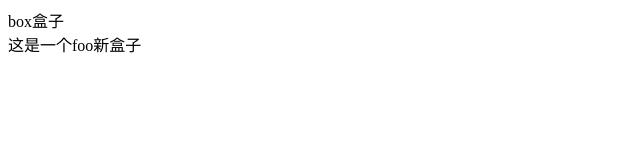
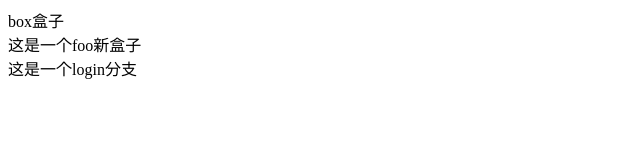
Before and after one commit to dictionarce/myCode220215, a plain HTML site: page index.html in a window 1280 px wide. Shown: the whole page, without its empty margins (0-640 px from the left). Drawn offline with Linux system fonts and the light colour scheme.

Commit message:
创建了一个新分支

```diff
--- a/index.html
+++ b/index.html
@@ -9,5 +9,6 @@
 <body>
     <div class="box">box盒子</div>
     <div class="foo">这是一个foo新盒子</div>
+    <div class="login">这是一个login分支</div>
 </body>
 </html>
```
